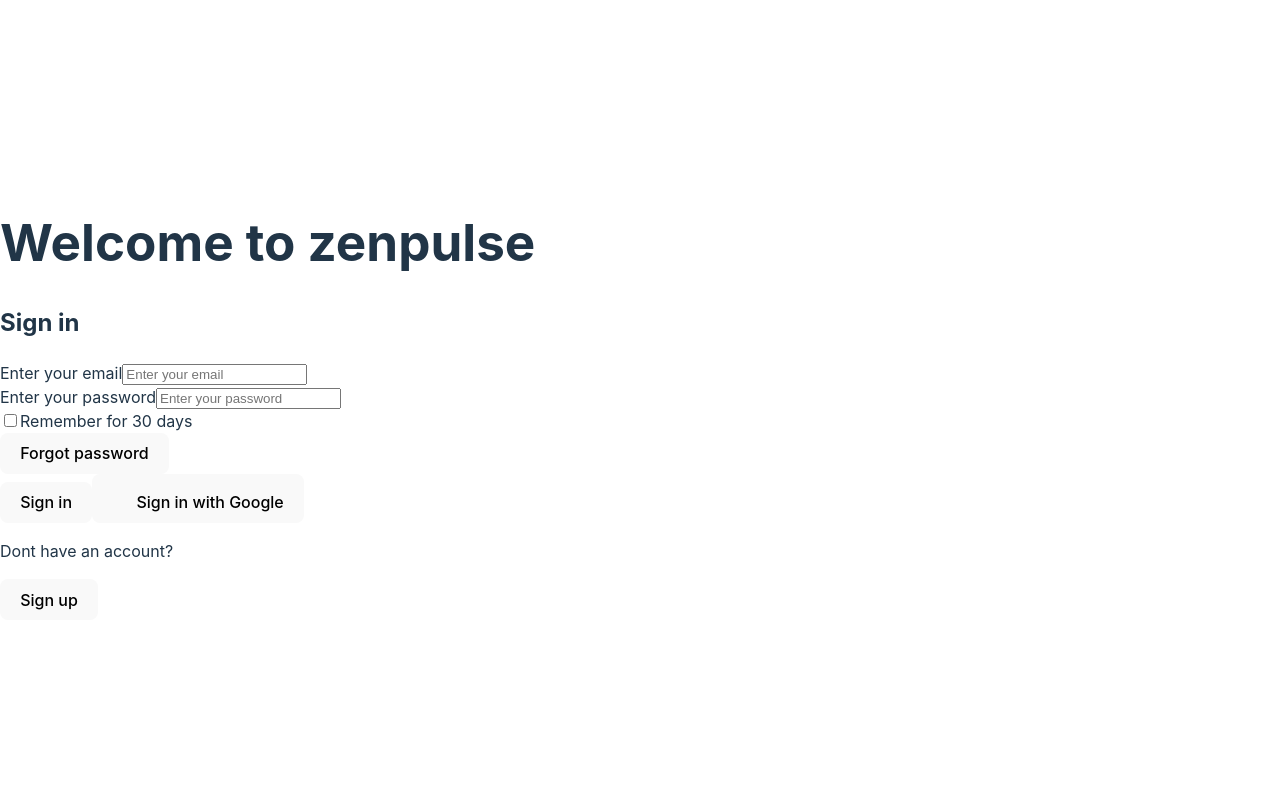
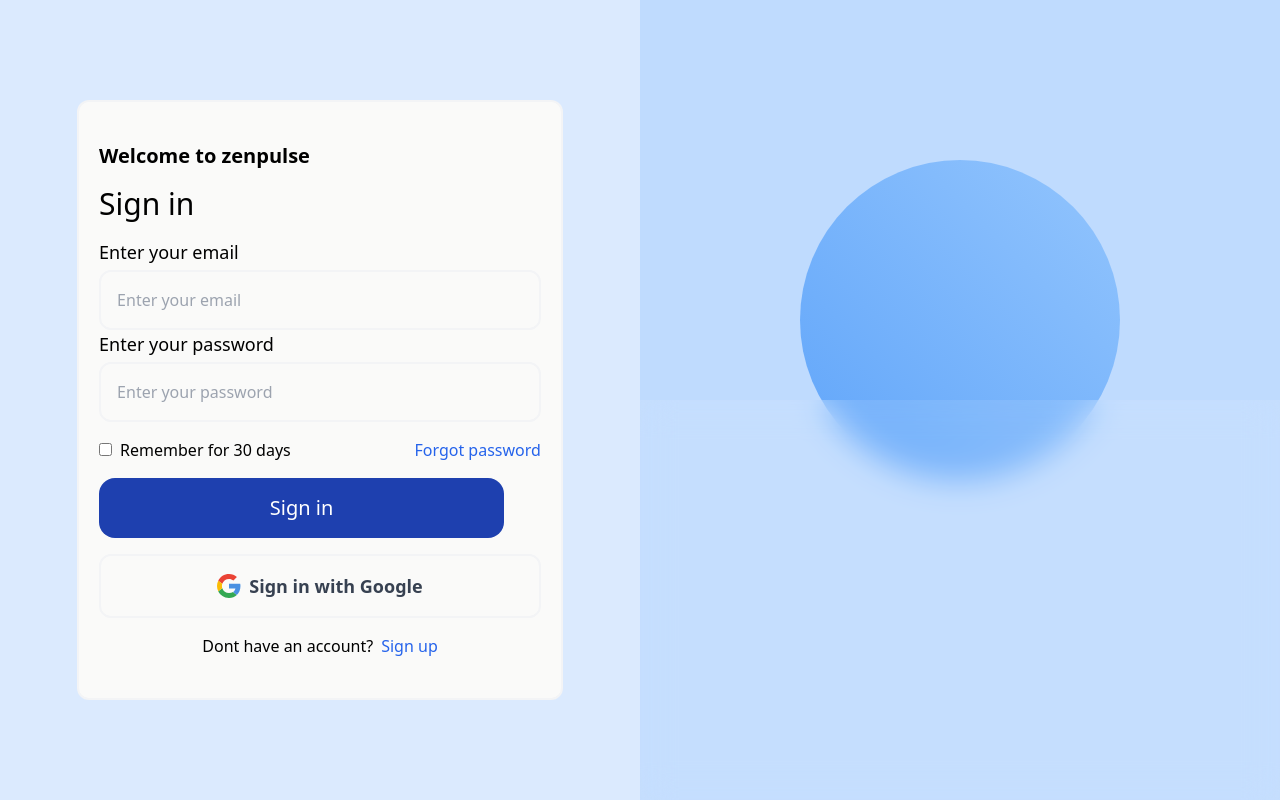
Before and after one commit to YaelAguilar/FrontendZenPulse, a React (Vite) app in the folder FrontendZenPulse/: page / in a window 1280 px wide. Built offline with nearby package versions, Linux system fonts and the light colour scheme.

Commit message:
[EDIT] fixed tailwind settings

```diff
--- a/FrontendZenPulse/package.json
+++ b/FrontendZenPulse/package.json
@@ -20,10 +20,12 @@
     "@types/react": "^18.2.15",
     "@types/react-dom": "^18.2.7",
     "@vitejs/plugin-react": "^4.0.3",
+    "autoprefixer": "^10.4.16",
     "eslint": "^8.45.0",
     "eslint-plugin-react": "^7.32.2",
     "eslint-plugin-react-hooks": "^4.6.0",
     "eslint-plugin-react-refresh": "^0.4.3",
+    "postcss": "^8.4.31",
     "vite": "^4.4.5"
   }
 }
--- /dev/null
+++ b/FrontendZenPulse/postcss.config.js
@@ -0,0 +1,6 @@
+export default {
+    plugins: {
+      tailwindcss: {},
+      autoprefixer: {},
+    },
+  }
--- a/FrontendZenPulse/src/components/atoms/LoginForm.jsx
+++ b/FrontendZenPulse/src/components/atoms/LoginForm.jsx
@@ -2,27 +2,26 @@ import { useRef } from "react";
 import { Link, useNavigate } from "react-router-dom";
 
 function LoginForm() {
-  // Reference to the form
-  const FormA = useRef();
-
-  // React Router navigation hook
+  // Create a reference for the form
+  const formRef = useRef();
+  // Use the useNavigate hook from React Router
   const navigate = useNavigate();
 
-  // Click handler for the form
-  const handlerClick = async (e) => {
+  // Function to handle form submission
+  const handleFormSubmit = async (e) => {
     e.preventDefault();
 
-    // Get form data using FormData
-    const formLogin = new FormData(FormA.current);
+    // Create a FormData object from the form
+    const formLogin = new FormData(formRef.current);
 
-    // Organize data for the request
+    // Extract email and password from form data
     const data = {
       email: formLogin.get('email'),
       password: formLogin.get('password')
     };
 
     try {
-      // Perform POST request to the server
+      // Send a POST request to the login endpoint
       const response = await fetch('http://localhost:4000/login', {
         method: 'POST',
         headers: {
@@ -31,31 +30,26 @@ function LoginForm() {
         body: JSON.stringify(data)
       });
 
-      // Check if the response is successful
+      // Check if the response is OK
       if (!response.ok) {
         throw new Error('Network response was not ok');
       }
 
-      // Show session started message and navigate to "/dash"
+      // Show a success alert and navigate to the dashboard
       alert('Session started successfully');
       navigate("/dash");
     } catch (error) {
-      // Handle fetch operation errors
+      // Log an error if there's a problem with the fetch operation
       console.error('There has been a problem with your fetch operation:', error);
     }
-  };
+  }
 
   return (
     <>
-      {/* Login form */}
-      <form className="form-register" ref={FormA} onSubmit={handlerClick}>
-
-        {/* Main form container */}
+      <form className="form-register" ref={formRef} onSubmit={handleFormSubmit}>
         <div className="bg-stone-50 px-5 py-10 rounded-xl border-2 border-gray-100">
           <h1 className="text-black text-xl font-semibold">Welcome to zenpulse</h1>
-          <h2 className="text-black font-medium text-3xl text-black-500 mt-4"> Sign in</h2>
-
-          {/* Form inputs */}
+          <h2 className="text-black font-medium text-3xl text-black-500 mt-4">Sign in</h2>
           <div className="mt-4">
             <div>
               <label className="text-black text-lg font-thin font-sans">Enter your email</label>
@@ -66,7 +60,7 @@ function LoginForm() {
               />
             </div>
             <div>
-              <label className="text-black text-lg font-thin font-sans" >Enter your password</label>
+              <label className="text-black text-lg font-thin font-sans">Enter your password</label>
               <input
                 className="w-full border-2 border-gray-100 rounded-xl p-4 mt-1 bg-transparent"
                 placeholder="Enter your password"
@@ -74,8 +68,6 @@ function LoginForm() {
                 name='password'
               />
             </div>
-
-            {/* Additional options and links */}
             <div className="mt-4 flex justify-between items-center">
               <div>
                 <input
@@ -86,35 +78,31 @@ function LoginForm() {
               </div>
               <button className="font-thin text-base text-blue-600"> Forgot password</button>
             </div>
-
-            {/* Action buttons */}
             <div className="mt-4 flex flex-col gap-y-4">
               <Link to='/home'>
-                <button className="flex justify-center active:scale-[.98] active:duration-75 hover:scale-[1.01] ease-in-out transition-shadow py-4 w-11/12 rounded-2xl bg-blue-800 text-white text-xl font-medium" onClick={handlerClick}>
+                <button className="flex justify-center active:scale-[.98] active:duration-75 hover:scale-[1.01] ease-in-out transition-shadow py-4 w-11/12 rounded-2xl bg-blue-800 text-white text-xl font-medium" onClick={handleFormSubmit}>
                   Sign in
                 </button>
               </Link>
-
               <button
                 className='flex items-center justify-center gap-2 active:scale-[.98] active:duration-75 transition-all hover:scale-[1.01]  ease-in-out transform py-4  rounded-xl text-gray-700 font-semibold text-lg border-2 border-gray-100 '>
                 <svg width="24" height="24" viewBox="0 0 24 24" fill="none" xmlns="http://www.w3.org/2000/svg">
-                  {/* ... Google icon ... */}
+                  <path d="M5.26644 9.76453C6.19903 6.93863 8.85469 4.90909 12.0002 4.90909C13.6912 4.90909 15.2184 5.50909 16.4184 6.49091L19.9093 3C17.7821 1.14545 15.0548 0 12.0002 0C7.27031 0 3.19799 2.6983 1.24023 6.65002L5.26644 9.76453Z" fill="#EA4335" />
+                  <path d="M16.0406 18.0142C14.9508 18.718 13.5659 19.0926 11.9998 19.0926C8.86633 19.0926 6.21896 17.0785 5.27682 14.2695L1.2373 17.3366C3.19263 21.2953 7.26484 24.0017 11.9998 24.0017C14.9327 24.0017 17.7352 22.959 19.834 21.0012L16.0406 18.0142Z" fill="#34A853" />
+                  <path d="M19.8342 20.9978C22.0292 18.9503 23.4545 15.9019 23.4545 11.9982C23.4545 11.2891 23.3455 10.5255 23.1818 9.81641H12V14.4528H18.4364C18.1188 16.0119 17.2663 17.2194 16.0407 18.0108L19.8342 20.9978Z" fill="#4A90E2" />
+                  <path d="M5.27698 14.2663C5.03833 13.5547 4.90909 12.7922 4.90909 11.9984C4.90909 11.2167 5.03444 10.4652 5.2662 9.76294L1.23999 6.64844C0.436587 8.25884 0 10.0738 0 11.9984C0 13.918 0.444781 15.7286 1.23746 17.3334L5.27698 14.2663Z" fill="#FBBC05" />
                 </svg>
                 Sign in with Google
               </button>
             </div>
-
-            {/* Link to register */}
             <div className="mt-4 flex justify-center items-center">
-              <p className="font-medium text-base"> Dont have an account? </p>
+              <p className="font-medium text-base">Dont have an account?</p>
               <Link to="/register">
                 <button className="text-blue-600 text-base font-medium ml-2">Sign up</button>
               </Link>
             </div>
-
           </div>
         </div>
-
       </form>
     </>
   );
--- a/FrontendZenPulse/src/index.css
+++ b/FrontendZenPulse/src/index.css
@@ -1,69 +1,4 @@
-:root {
-  font-family: Inter, system-ui, Avenir, Helvetica, Arial, sans-serif;
-  line-height: 1.5;
-  font-weight: 400;
-
-  color-scheme: light dark;
-  color: rgba(255, 255, 255, 0.87);
-  background-color: #242424;
-
-  font-synthesis: none;
-  text-rendering: optimizeLegibility;
-  -webkit-font-smoothing: antialiased;
-  -moz-osx-font-smoothing: grayscale;
-  -webkit-text-size-adjust: 100%;
-}
-
-a {
-  font-weight: 500;
-  color: #646cff;
-  text-decoration: inherit;
-}
-a:hover {
-  color: #535bf2;
-}
-
-body {
-  margin: 0;
-  display: flex;
-  place-items: center;
-  min-width: 320px;
-  min-height: 100vh;
-}
-
-h1 {
-  font-size: 3.2em;
-  line-height: 1.1;
-}
-
-button {
-  border-radius: 8px;
-  border: 1px solid transparent;
-  padding: 0.6em 1.2em;
-  font-size: 1em;
-  font-weight: 500;
-  font-family: inherit;
-  background-color: #1a1a1a;
-  cursor: pointer;
-  transition: border-color 0.25s;
-}
-button:hover {
-  border-color: #646cff;
-}
-button:focus,
-button:focus-visible {
-  outline: 4px auto -webkit-focus-ring-color;
-}
-
-@media (prefers-color-scheme: light) {
-  :root {
-    color: #213547;
-    background-color: #ffffff;
-  }
-  a:hover {
-    color: #747bff;
-  }
-  button {
-    background-color: #f9f9f9;
-  }
-}
+/* En tu archivo de estilos principal (por ejemplo, styles.css) */
+@import 'tailwindcss/base';
+@import 'tailwindcss/components';
+@import 'tailwindcss/utilities';
--- a/FrontendZenPulse/tailwind.config.js
+++ b/FrontendZenPulse/tailwind.config.js
@@ -1,6 +1,9 @@
 /** @type {import('tailwindcss').Config} */
 export default {
-  content: [],
+  content: [
+    "./index.html",
+    "./src/**/*.{html,js,jsx}",
+  ],
   theme: {
     extend: {},
   },
```
Also changed, not shown: FrontendZenPulse/src/containers/LoginContainer.jsx (+5 -8 lines), 1 other file (tests, documents, lock files or other folders).
